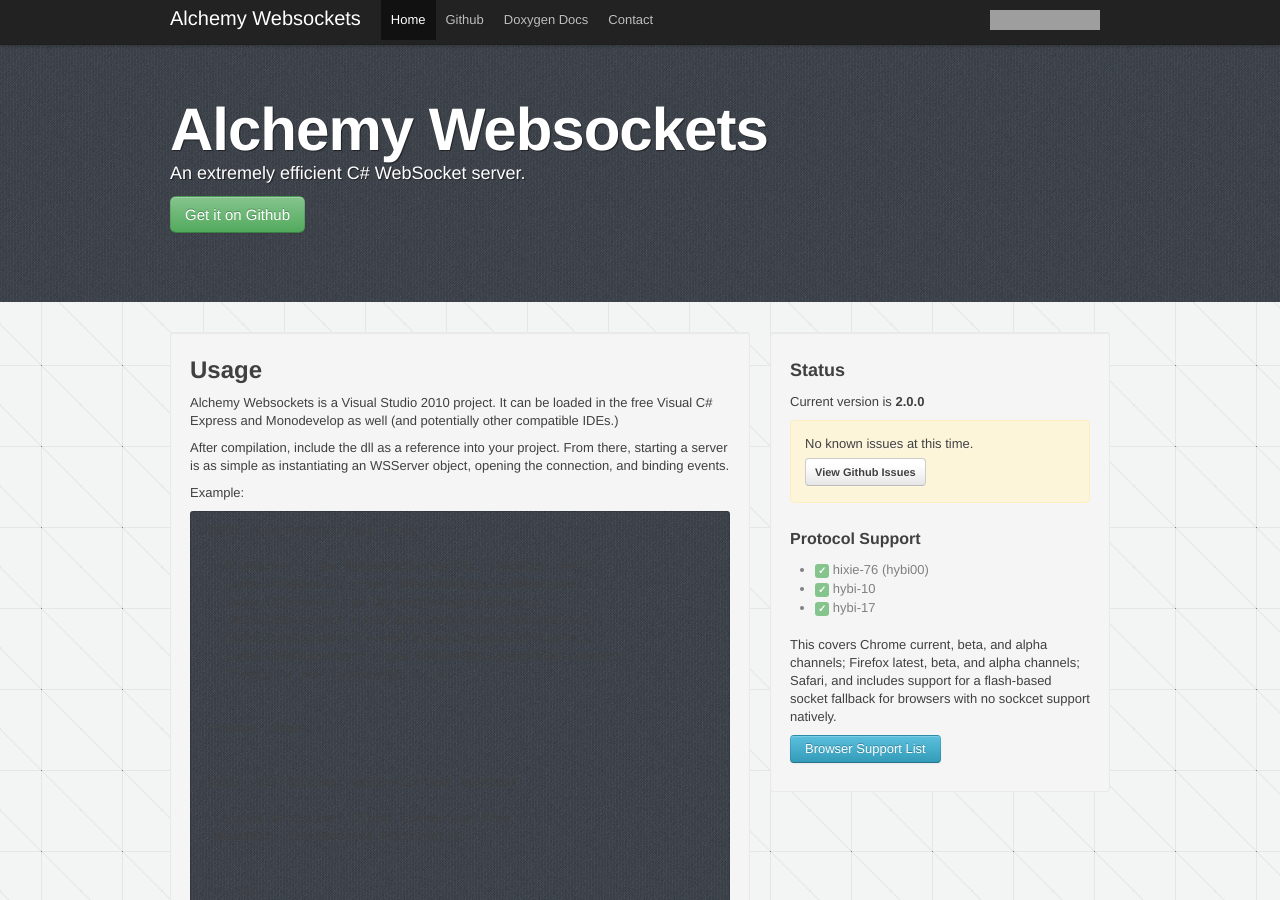
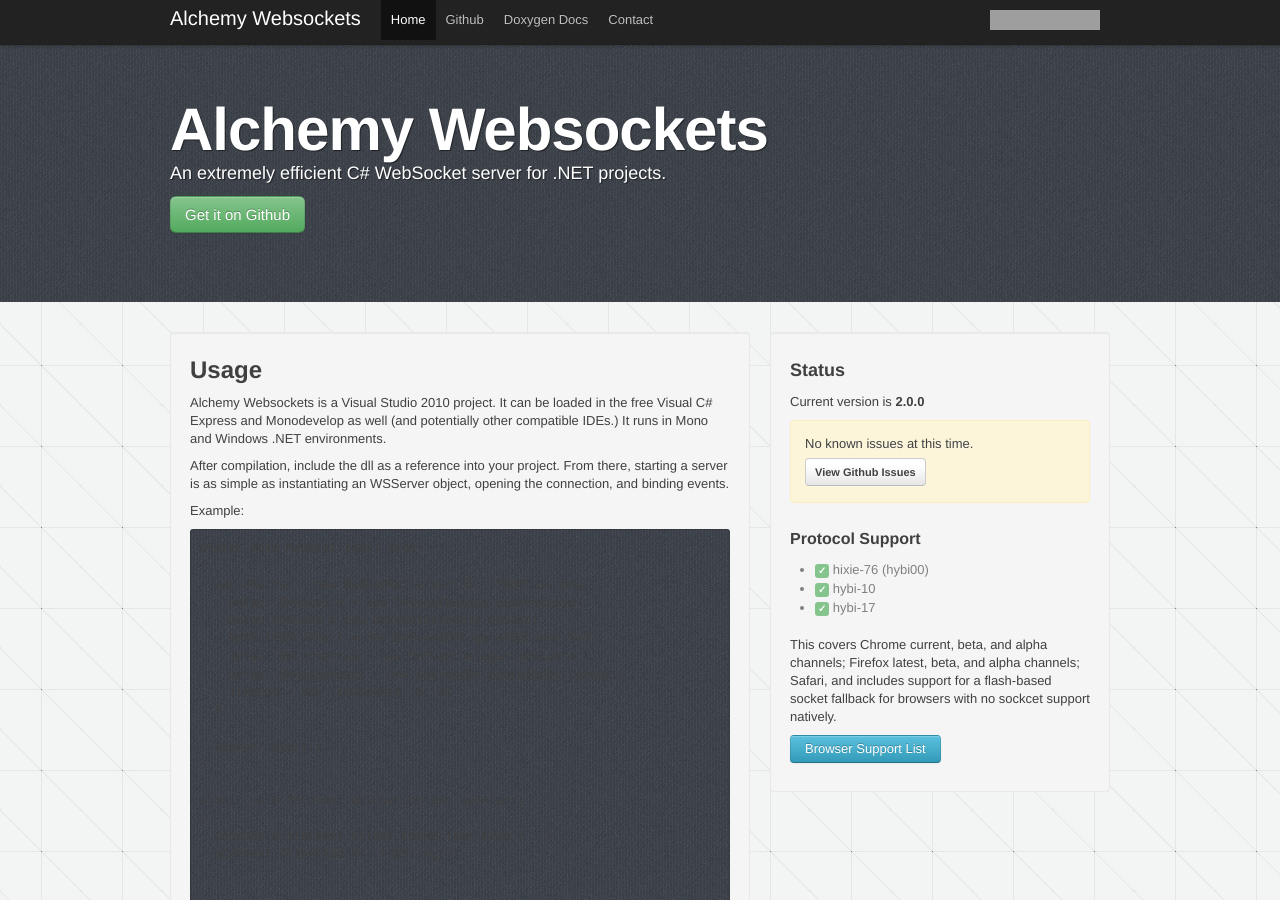
Before and after one commit to Olivine-Labs/Alchemy-Websockets, a Jekyll site: the page built from index.html, in a window 1280 px wide and 900 px high. Built offline with Jekyll 4.4.1, drawn with Linux system fonts in a browser that asks for light colours; nearby versions of some CDN libraries; Markdown is read by kramdown in place of the engine named in the settings; grey boxes are pictures that could not be loaded.

Commit message:
Updated wording a little bit, more .NET verbiage

```diff
--- a/_layouts/default.html
+++ b/_layouts/default.html
@@ -7,10 +7,10 @@
   <meta charset="utf-8">
   <meta http-equiv="X-UA-Compatible" content="IE=edge,chrome=1">
 
-  <title>{{ page.title }} | Alchemy Websockets : Efficient Websockets for C#</title>
+  <title>{{ page.title }} | Alchemy Websockets : Efficient Websockets for .NET in C#</title>
 
-  <meta name="keywords" content="">
   <meta name="description" content="Documentation for the open-source Alchemy Websockets library for C#">
+  <meta name="keywords" content=".NET, C#, c-sharp, websockets, html5, web applications, mono">
   <meta name="author" content="Olivine Labs, LLC <projects@olivinelabs.com>">
 
   <meta name="viewport" content="width=device-width,initial-scale=1">
@@ -26,7 +26,7 @@
     <div class="container">
       <h1>Alchemy Websockets</h1>
 
-      <p class="lead"> An extremely efficient C# WebSocket server.</p>
+      <p class="lead"> An extremely efficient C# WebSocket server for .NET projects.</p>
 
       <p><a class="btn primary large" href="https://github.com/Olivine-Labs/Alchemy-Websockets">Get it on Github</a></p>
   </header>
--- a/index.html
+++ b/index.html
@@ -11,6 +11,7 @@ title: Alchemy Websockets
       <p>
         Alchemy Websockets is a Visual Studio 2010 project. It can be loaded in the free
         Visual C# Express and Monodevelop as well (and potentially other compatible IDEs.)
+        It runs in Mono and Windows .NET environments.
       </p>
 
       <p>
```
